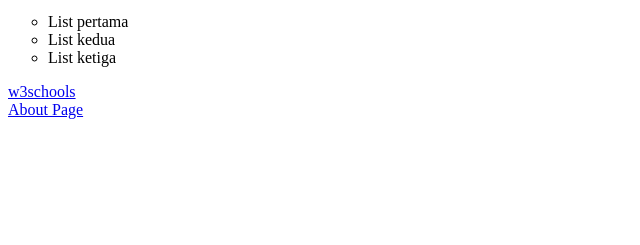
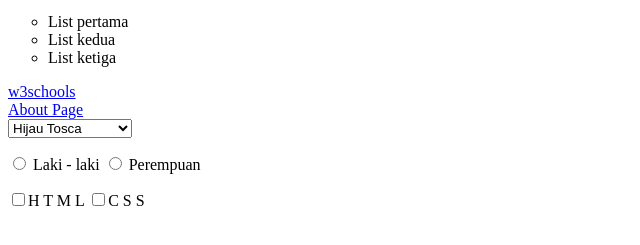
Before and after one commit to dimtriv/jc11-frontend, a plain HTML site: page index.html in a window 1280 px wide. Shown: the part 137-382 px from the top of the page, without its empty margins (0-640 px from the left). Drawn offline with Linux system fonts and the light colour scheme.

Commit message:
basic html

```diff
--- a/index.html
+++ b/index.html
@@ -59,5 +59,42 @@
          <!-- Relative link -->
          <!-- Merupakan sebuah alamat yang tergantung darimana kita mengakses -->
         <a href="./files/about.html">About Page</a>
+        <br>
+
+        <!-- Group option -->
+        <!-- Mengelompokkan option dari dropdown (tag select) -->
+        <!--
+            Jika tidak memilik attribute value, maka yang akan diambil sebagai
+            value adalah konten yang ada didalam tag option
+        -->
+
+        <select>
+            <optgroup label="Hijau">
+                <option value="hijau tosca">Hijau Tosca</option>
+                <option value="hijau daun">Hijau Daun</option>
+            </optgroup>
+
+            <optgroup label="Merah">
+                <option value="merah muda">Merah Muda</option>
+                <option value="merah maroon">Merah Maroon</option>
+            </optgroup>
+
+            <optgroup label="Biru">
+                <option value="biru laut">Biru Laut</option>
+                <option value="biru dongker">Biru Dongker</option>
+            </optgroup>
+        </select>
+
+        <p>
+            <input type="radio" name="boom" id="pria"> <label for="pria">Laki - laki</label>
+            <input type="radio" name="boom" id="wanita"> <label for="wanita">Perempuan</label>
+        </p>
+
+        <p>
+            <input type="checkbox"  id="html"><label for="html">H T M L</label>
+            <input type="checkbox"  id="css"><label for="css">C S S</label>
+        </p>
+
+
     </body>
 </html>
```
